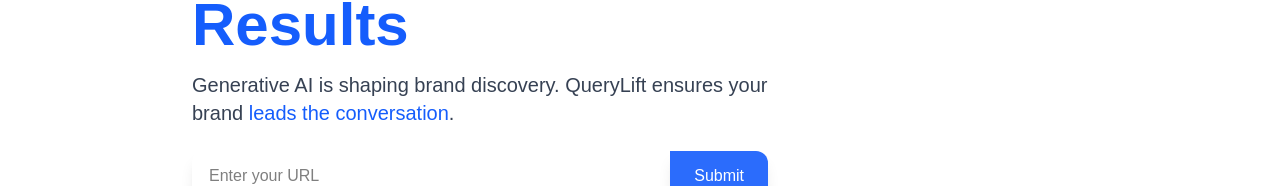
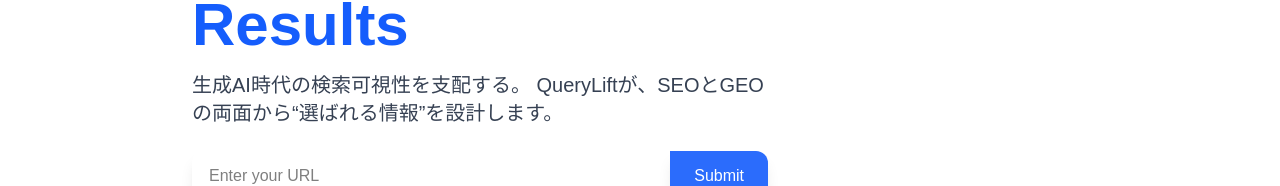
Before and after one commit to kohta9521/QueryLift_HP, a Next.js app: page / in a window 1280 px wide. Shown: the part 304-490 px from the top of the page. Built offline with nearby package versions, Linux system fonts and the light colour scheme.

Commit message:
change top design text

```diff
--- a/src/components/layouts/Hero/Contents.tsx
+++ b/src/components/layouts/Hero/Contents.tsx
@@ -41,12 +41,8 @@
           </h1>
 
           <p className="text-lg md:text-xl text-gray-700 mb-6">
-            Generative AI is shaping brand discovery. QueryLift ensures your
-            brand{" "}
-            <span className="font-medium text-blue-600">
-              leads the conversation
-            </span>
-            .
+            生成AI時代の検索可視性を支配する。
+            QueryLiftが、SEOとGEOの両面から“選ばれる情報”を設計します。
           </p>
 
           {/* SEOチェッカー */}
```
